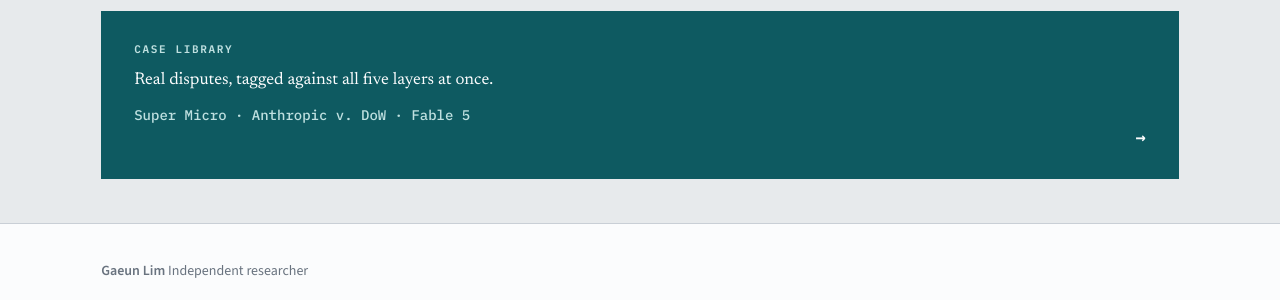
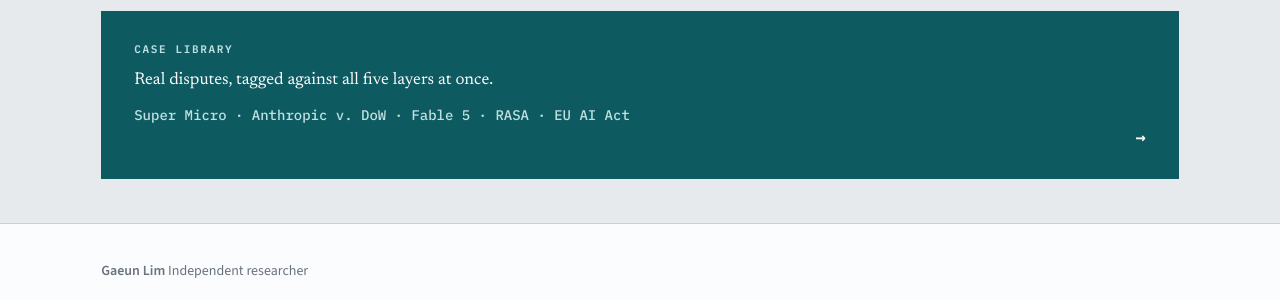
Before and after one commit to GaeunLim01/regulatory-order, a Jekyll site: the page built from index.html, in a window 1280 px wide. Shown: the part 676-976 px from the top of the page. Built offline with Jekyll 4.4.1, drawn with Linux system fonts in a browser that asks for light colours.

Commit message:
Add files via upload

```diff
--- a/index.html
+++ b/index.html
@@ -31,7 +31,7 @@
     <a class="spotlight" href="{{ '/cases/' | relative_url }}">
       <span class="eyebrow">Case library</span>
       <p class="spotlight__q">Real disputes, tagged against all five layers at once.</p>
-      <p class="spotlight__cases">Super Micro · Anthropic v. DoW · Fable 5</p>
+      <p class="spotlight__cases">Super Micro · Anthropic v. DoW · Fable 5 · RASA · EU AI Act</p>
     </a>
   </div>
 </section>
```
Also changed, not shown: 3 other files.
